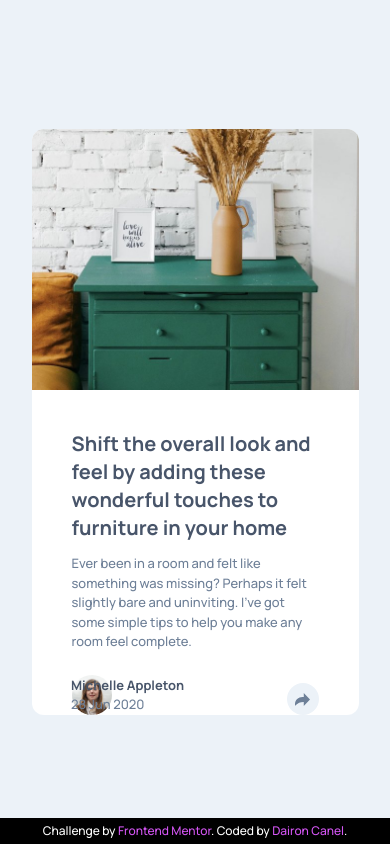
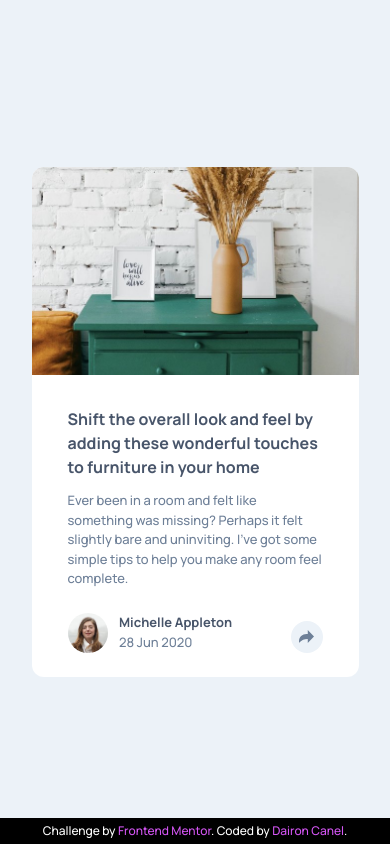
Before and after one commit to dairon-canel/article-preview-component, a website: page public/index.html in a window 390 px wide. Drawn offline with Linux system fonts and the light colour scheme.

Commit message:
fix: fix designs

```diff
--- a/public/index.html
+++ b/public/index.html
@@ -22,13 +22,13 @@
     >
       <picture class="md:w-72">
         <img
-          class="md:h-full md:bg-left md:object-cover md:object-left"
+          class="h-52 w-full object-cover object-top md:h-full md:bg-left md:object-left"
           src="./drawers.jpg"
           alt="drawers with flowers on top"
         />
       </picture>
-      <section class="mt-10 px-10">
-        <h1 class="mb-3 text-xl font-700 text-VeryDarkGrayishBlue">
+      <section class="mt-8 px-9 md:mt-10 md:px-10">
+        <h1 class="mb-3 text-base font-700 text-VeryDarkGrayishBlue md:text-xl">
           Shift the overall look and feel by adding these wonderful touches to
           furniture in your home
         </h1>
@@ -37,7 +37,7 @@
           felt slightly bare and uninviting. I’ve got some simple tips to help
           you make any room feel complete.
         </p>
-        <div class="relative mt-6 grid scroll-mt-64 grid-flow-col">
+        <div class="relative mb-6 mt-6 grid scroll-mt-64 grid-flow-col">
           <picture
             class="h-10 w-10 place-self-start overflow-hidden rounded-full"
           >
@@ -46,7 +46,7 @@
               alt="avatar of michelle appleton"
             />
           </picture>
-          <div class="-ml-24 w-40 place-self-center">
+          <div class="w-40 place-self-center md:-ml-24">
             <div class="font-700 text-VeryDarkGrayishBlue">
               Michelle Appleton
             </div>
```
Also changed, not shown: public/output-style.css.
